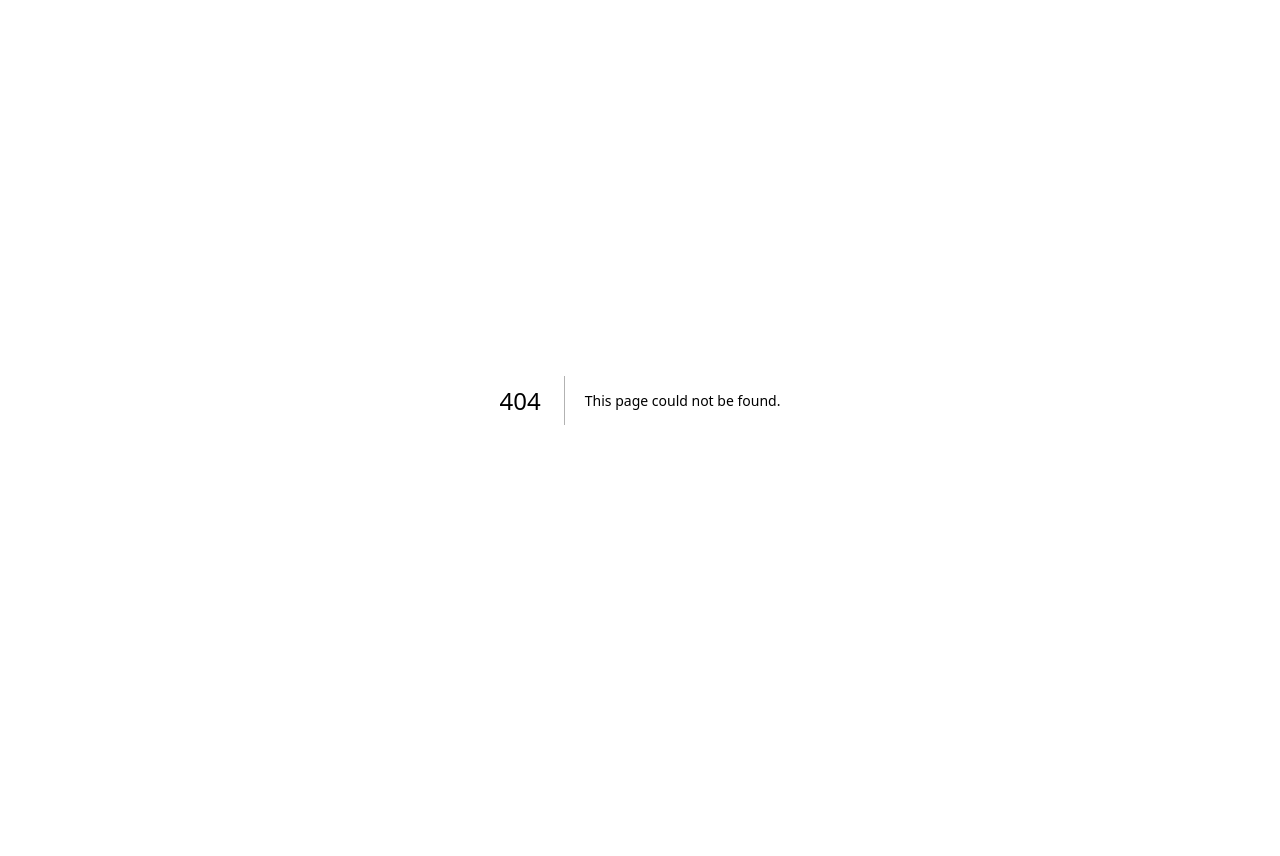
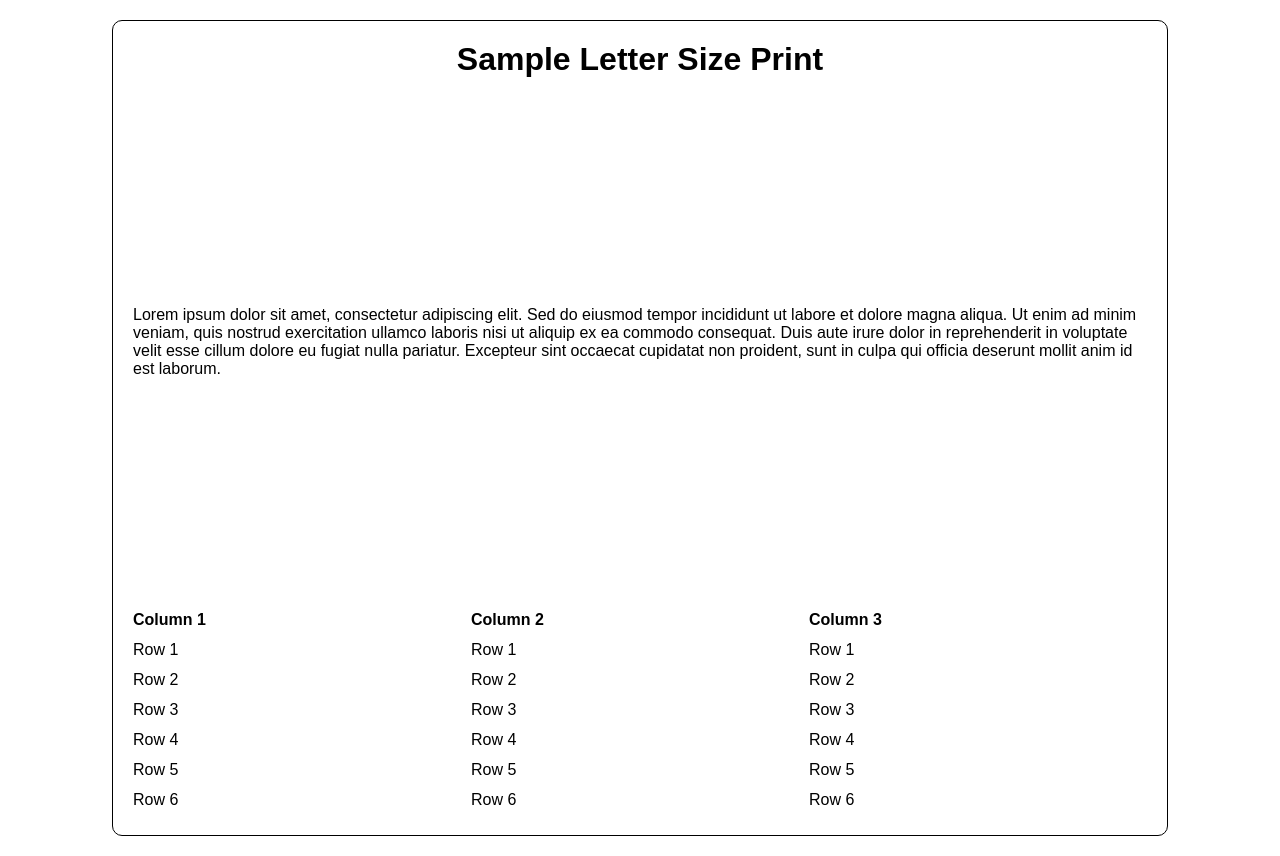
Before and after one commit to rowaxl/barcode-scanner-sample, a Next.js app: page /print in a window 1280 px wide. Before the commit this address had no page. Before the commit the page ends 800 px from the top, so only its background shows below. Built offline with nearby package versions, Linux system fonts and the light colour scheme.

Commit message:
update: letterサイズのプリントページを作成

```diff
--- a/src/pages/globals.css
+++ b/src/pages/globals.css
@@ -1,19 +1,9 @@
-:root {
-  --background: #ffffff;
-  --foreground: #171717;
-}
-
-@media (prefers-color-scheme: dark) {
-  :root {
-    --background: #0a0a0a;
-    --foreground: #ededed;
-  }
-}
 
 html,
 body {
   max-width: 100vw;
   overflow-x: hidden;
+  margin: 0;
 }
 
 body {
@@ -34,9 +24,3 @@
   color: inherit;
   text-decoration: none;
 }
-
-@media (prefers-color-scheme: dark) {
-  html {
-    color-scheme: dark;
-  }
-}
--- a/src/pages/index.tsx
+++ b/src/pages/index.tsx
@@ -1,5 +1,5 @@
-import Image from "next/image";
 import styles from "./page.module.css";
+import "./globals.css";
 import Link from "next/link";
 
 export default function Home() {
@@ -9,6 +9,9 @@
         <Link href="/scan">
           <h3>Start Scan</h3>
         </Link>
+        <Link href="/print">
+          <h3>Print</h3>
+        </Link>
       </main>
     </div>
   );
--- /dev/null
+++ b/src/pages/print/index.tsx
@@ -0,0 +1,62 @@
+import { useEffect } from "react";
+import "../globals.css";
+import "./print-style.css";
+
+export default function Page() {
+  useEffect(() => {
+    if (window.print) {
+      window.print();
+    }
+  }, [])
+
+  return (
+    <main style={{ width: "100%", height: "100%", display: "flex", justifyContent: "center", alignItems: "center", padding: "20px" }}>
+      <div className="print-page">
+        <h1>Sample Letter Size Print</h1>
+        <p>Lorem ipsum dolor sit amet, consectetur adipiscing elit. Sed do eiusmod tempor incididunt ut labore et dolore magna aliqua. Ut enim ad minim veniam, quis nostrud exercitation ullamco laboris nisi ut aliquip ex ea commodo consequat. Duis aute irure dolor in reprehenderit in voluptate velit esse cillum dolore eu fugiat nulla pariatur. Excepteur sint occaecat cupidatat non proident, sunt in culpa qui officia deserunt mollit anim id est laborum.</p>
+
+        <table style={{ width: "100%", borderCollapse: "collapse" }}>
+          <thead>
+            <tr style={{ height: "30px" }}>
+              <th style={{ textAlign: "left" }}>Column 1</th>
+              <th style={{ textAlign: "left" }}>Column 2</th>
+              <th style={{ textAlign: "left" }}>Column 3</th>
+            </tr>
+          </thead>
+          <tbody>
+            <tr style={{ height: "30px" }}>
+              <td>Row 1</td>
+              <td>Row 1</td>
+              <td>Row 1</td>
+            </tr>
+            <tr style={{ height: "30px" }}>
+              <td>Row 2</td>
+              <td>Row 2</td>
+              <td>Row 2</td>
+            </tr>
+            <tr style={{ height: "30px" }}>
+              <td>Row 3</td>
+              <td>Row 3</td>
+              <td>Row 3</td>
+            </tr>
+            <tr style={{ height: "30px" }}>
+              <td>Row 4</td>
+              <td>Row 4</td>
+              <td>Row 4</td>
+            </tr>
+            <tr style={{ height: "30px" }}>
+              <td>Row 5</td>
+              <td>Row 5</td>
+              <td>Row 5</td>
+            </tr>
+            <tr style={{ height: "30px" }}>
+              <td>Row 6</td>
+              <td>Row 6</td>
+              <td>Row 6</td>
+            </tr>
+          </tbody>
+        </table>
+      </div>
+    </main>
+  );
+}
--- /dev/null
+++ b/src/pages/print/print-style.css
@@ -0,0 +1,18 @@
+@page {
+  size: letter;
+  margin: 0;
+}
+
+.print-page {
+  width: 11in;
+  height: 8.5in;
+  display: flex;
+  justify-content: space-between;
+  align-items: center;
+  border: 1px solid black;
+  border-radius: 10px;
+  padding: 20px;
+  display: flex;
+  flex-direction: column;
+  gap: 20px;
+}
--- a/src/pages/scan/index.tsx
+++ b/src/pages/scan/index.tsx
@@ -1,5 +1,4 @@
 import dynamic from 'next/dynamic';
-
 
 export default function Page() {
   const NonSSRVideoCapture = dynamic(() => import('@/components/video-capture'), { ssr: false });
```
